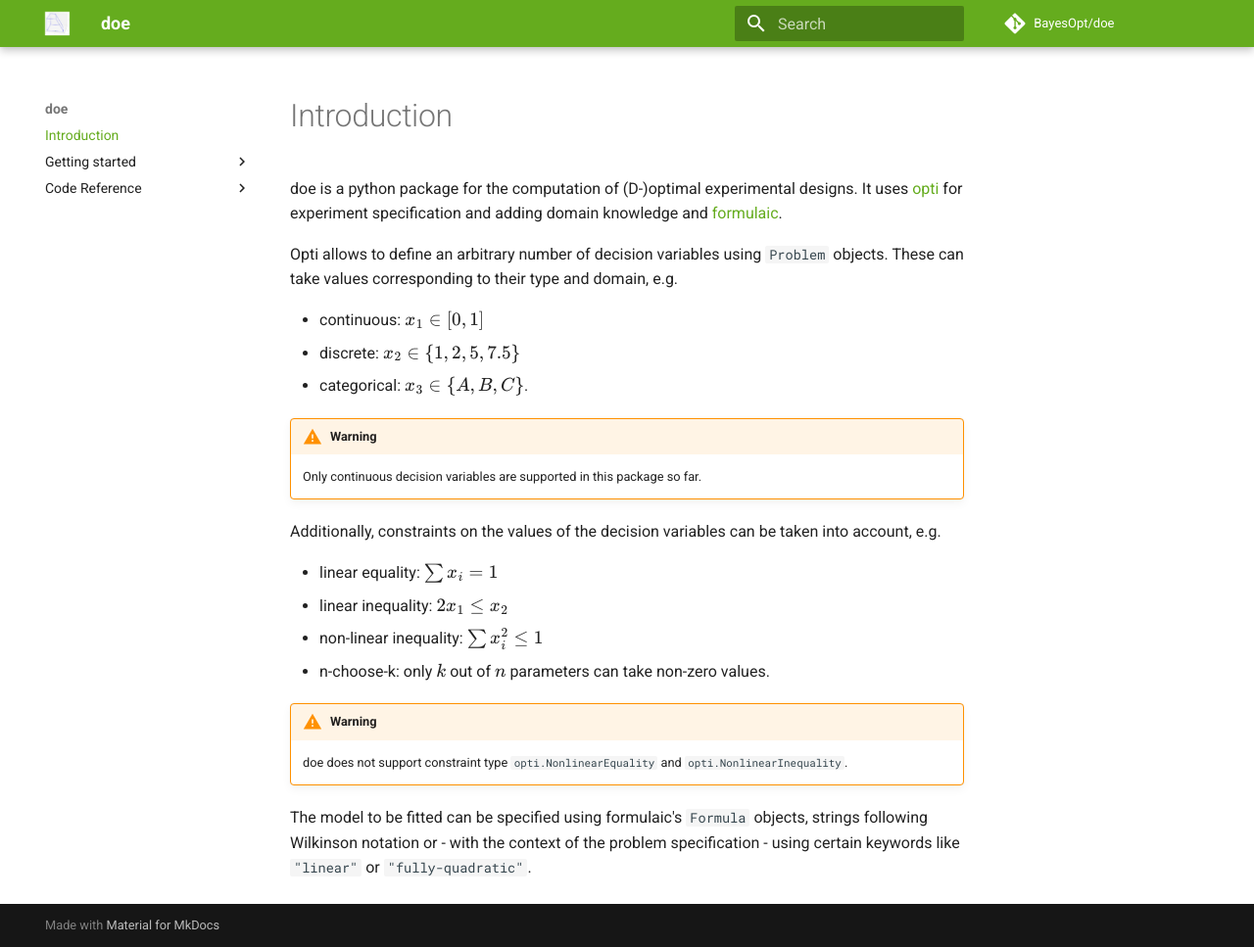
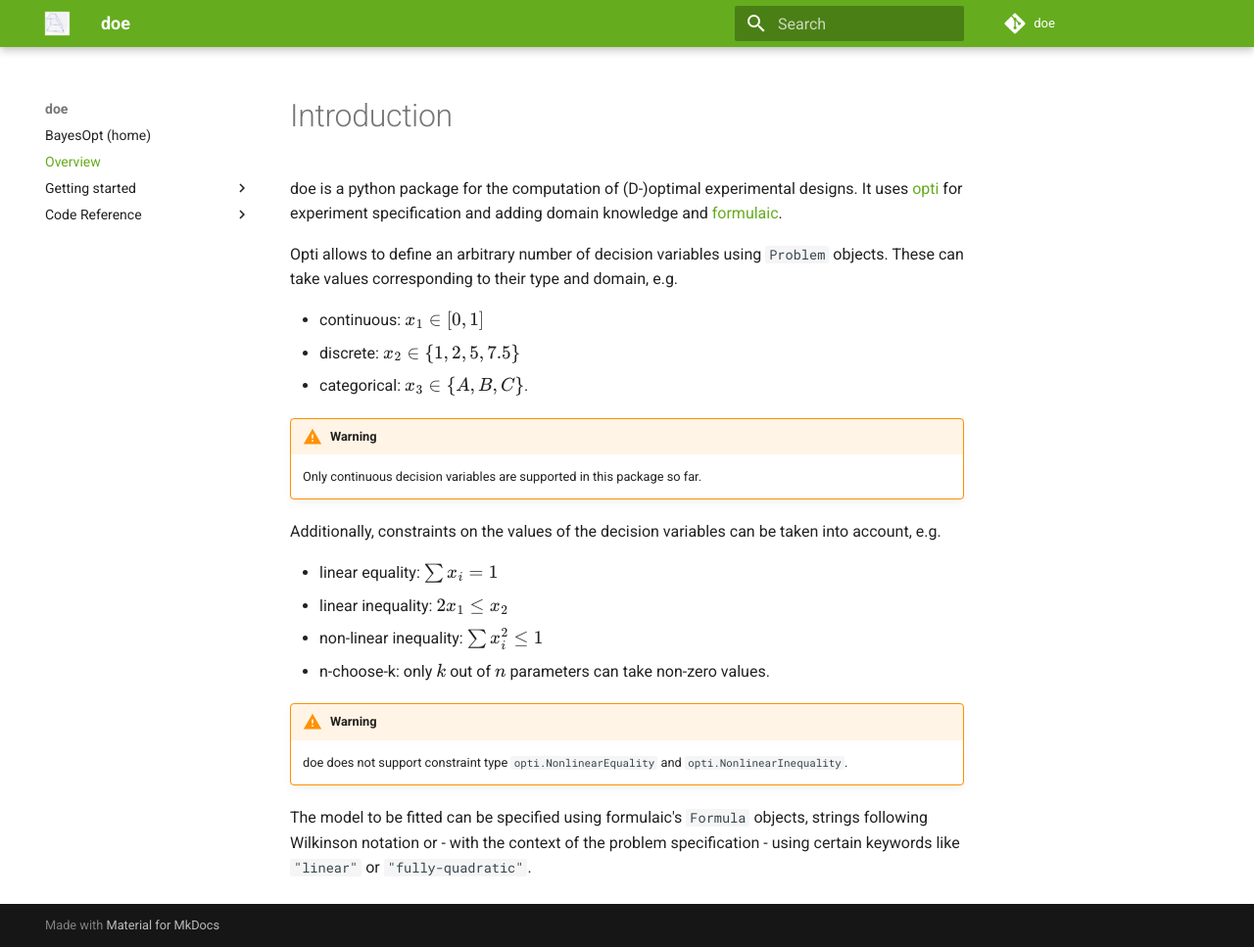
Before and after one commit to basf/doe, an MkDocs documentation site: the page built from docs/index.md, in a window 1280 px wide and 967 px high. Shown: the whole window at 98% size. Built offline with MkDocs 1.6.1 and Material for MkDocs 9.7.7, drawn with Linux system fonts in a browser that asks for light colours.

Commit message:
docs: add home link

```diff
--- a/mkdocs.yml
+++ b/mkdocs.yml
@@ -1,10 +1,11 @@
 site_name: doe
-site_url: https://example.com
-repo_name: BayesOpt/doe   #TODO: besserer name?
+site_url: https://bayesopt.docs.basf.net/doe
+repo_name: doe
 repo_url: https://gitlab.roqs.basf.net/bayesopt/doe
 
 nav:
-  - index.md
+  - BayesOpt (home): https://bayesopt.docs.basf.net
+  - Overview: index.md
   - Getting started:
     - Install: install.md
     - Tutorial: tutorial.md
@@ -12,12 +13,6 @@ nav:
     - ref-design.md
     - ref-JacobianForLogdet.md
     - ref-utils.md
-
-#  - Examples:
-#    #TODO -beispiele
-#  - API Reference:
-#    #TODO beispiele
-
 
 theme:
   name: material
```
